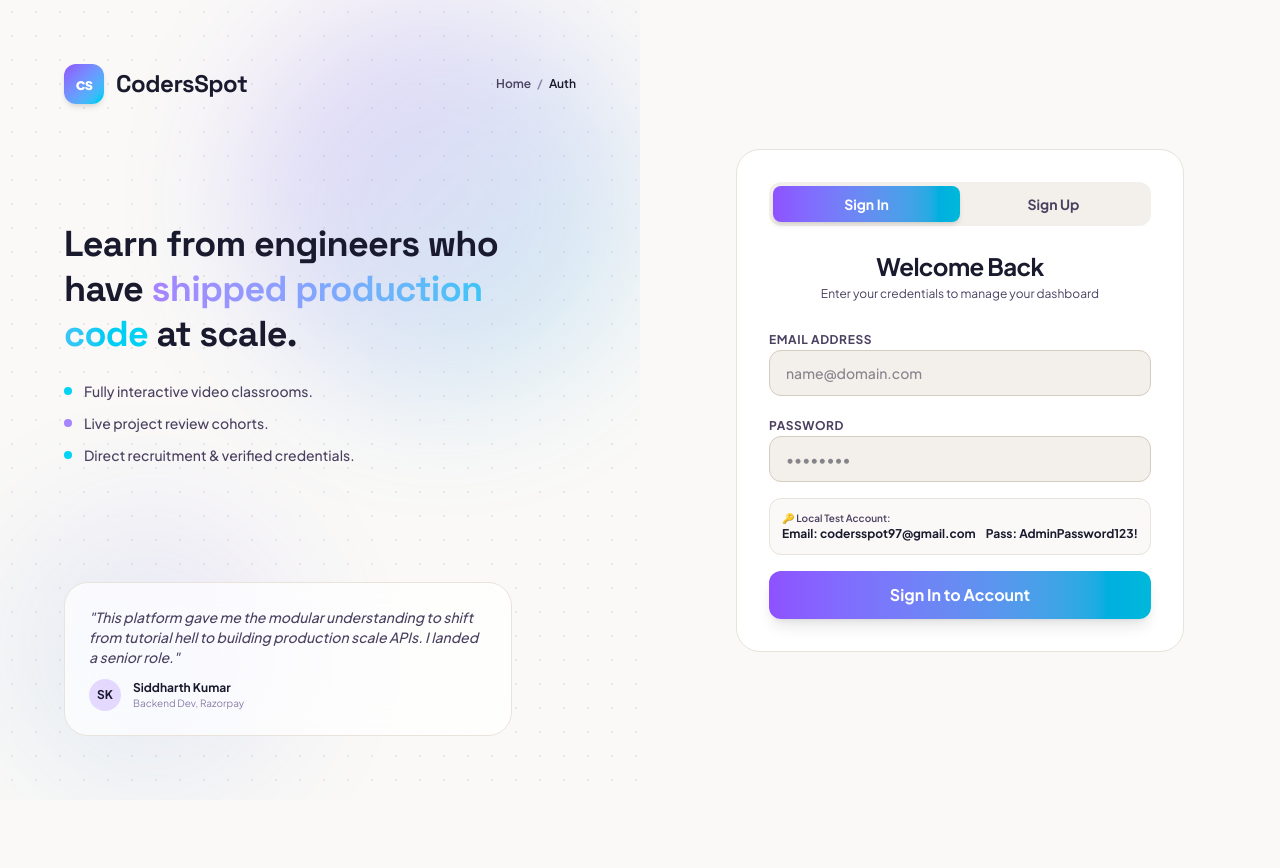
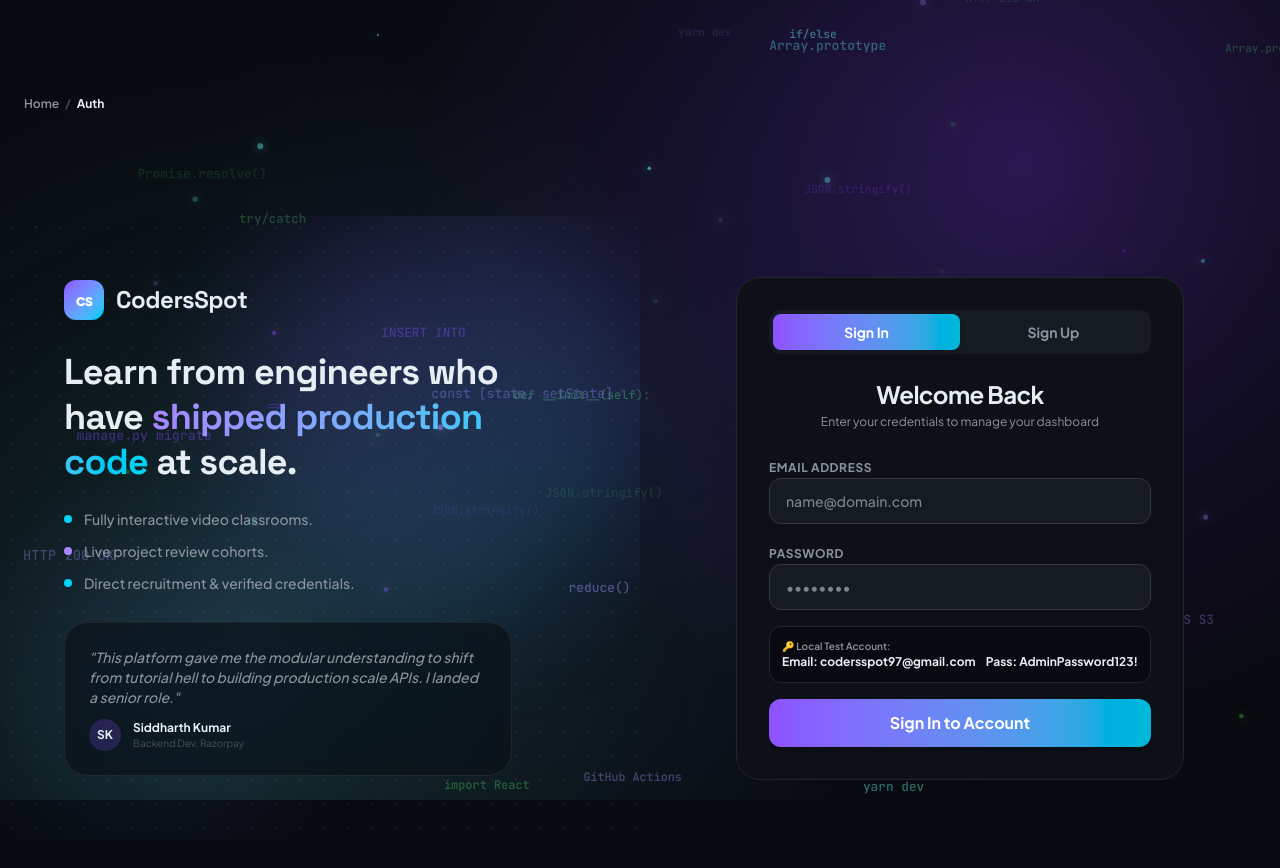
Before and after one commit to Sanskar-25may/codersspot, a React (Vite) app in the folder frontend/: page /auth in a window 1280 px wide. Shown: the top 868 px of the page. Before the commit the page ends 800 px from the top, so only its background shows below. Built offline with nearby package versions, Linux system fonts and the light colour scheme; no server answers.

Commit message:
style: remove solid white background on AuthPage and OnboardingPage to float dynamic particle animations behind the form cards

```diff
--- a/frontend/src/App.tsx
+++ b/frontend/src/App.tsx
@@ -1,4 +1,4 @@
-import { BrowserRouter, Routes, Route, Navigate, useLocation } from 'react-router-dom';
+import { BrowserRouter, Routes, Route, Navigate } from 'react-router-dom';
 import { AuthProvider, useAuth } from './context/AuthContext';
 import ProtectedRoute from './components/ProtectedRoute';
 import Navbar from './components/Navbar';
@@ -57,16 +57,13 @@ function DashboardRouter() {
 }
 
 function AppRoutes() {
-  const location = useLocation();
-  const isAuthPage = location.pathname === '/auth';
-
   return (
-    <div className={isAuthPage ? "h-screen w-screen overflow-hidden flex flex-col relative" : "min-h-screen flex flex-col"} style={{ background: 'transparent' }}>
-      {!isAuthPage && <DynamicBackground />}
-      {!isAuthPage && <Navbar />}
+    <div className="min-h-screen flex flex-col" style={{ background: 'transparent' }}>
+      <DynamicBackground />
+      <Navbar />
 
       <main className="flex-grow flex flex-col">
-        {!isAuthPage && <Breadcrumb />}
+        <Breadcrumb />
         <Routes>
           {/* Public Pages */}
           <Route path="/" element={<LandingPage />} />
@@ -210,7 +207,7 @@ function AppRoutes() {
         </Routes>
       </main>
 
-      {!isAuthPage && <Footer />}
+      <Footer />
     </div>
   );
 }
--- a/frontend/src/pages/auth/AuthPage.tsx
+++ b/frontend/src/pages/auth/AuthPage.tsx
@@ -1,5 +1,5 @@
 import React, { useState } from 'react';
-import { useNavigate, useLocation, Link } from 'react-router-dom';
+import { useNavigate, useLocation } from 'react-router-dom';
 import { useAuth } from '../../context/AuthContext';
 
 export default function AuthPage() {
@@ -85,7 +85,7 @@ export default function AuthPage() {
   };
 
   return (
-    <div className="min-h-screen flex" style={{ background: 'var(--bg-base)', color: 'var(--text-primary)' }}>
+    <div className="min-h-screen flex pt-24 pb-20" style={{ background: 'transparent', color: 'var(--text-primary)' }}>
 
       {/* LEFT SPLIT-PANE: Branding (Hidden on Mobile) */}
       <div className="hidden lg:flex lg:w-1/2 relative flex-col justify-between p-16 overflow-hidden">
@@ -94,20 +94,12 @@ export default function AuthPage() {
         <div className="absolute top-0 right-0 w-[400px] h-[400px] rounded-full blur-3xl opacity-20 bg-gradient-to-br from-violet-600 to-cyan-500"></div>
         <div className="absolute bottom-0 left-0 w-[300px] h-[300px] rounded-full blur-3xl opacity-10 bg-gradient-to-tr from-cyan-600 to-violet-500"></div>
 
-        {/* Branding Logo & Breadcrumb */}
-        <div className="flex items-center justify-between relative z-10 w-full">
-          <div className="flex items-center gap-3">
-            <div className="w-10 h-10 rounded-xl bg-gradient-to-br from-violet-500 to-cyan-400 flex items-center justify-center font-black text-white text-base tracking-tighter shadow-md">
-              cs
-            </div>
-            <span className="font-bold text-2xl tracking-tight heading-font">CodersSpot</span>
+        {/* Branding Logo */}
+        <div className="flex items-center gap-3 relative z-10">
+          <div className="w-10 h-10 rounded-xl bg-gradient-to-br from-violet-500 to-cyan-400 flex items-center justify-center font-black text-white text-base tracking-tighter shadow-md">
+            cs
           </div>
-
-          <div className="flex items-center gap-1.5 text-xs font-semibold select-none" style={{ color: 'var(--text-tertiary)' }}>
-            <Link to="/" className="hover:text-violet-500 transition-colors" style={{ color: 'var(--text-secondary)' }}>Home</Link>
-            <span>/</span>
-            <span style={{ color: 'var(--text-primary)' }}>Auth</span>
-          </div>
+          <span className="font-bold text-2xl tracking-tight heading-font">CodersSpot</span>
         </div>
 
         {/* Shimmer Promo Message */}
--- a/frontend/src/pages/onboarding/OnboardingPage.tsx
+++ b/frontend/src/pages/onboarding/OnboardingPage.tsx
@@ -137,8 +137,10 @@ export default function OnboardingPage() {
   };
 
   return (
-    <div className="min-h-screen flex items-center justify-center p-6 pt-24 pb-20" style={{ background: 'var(--bg-base)', color: 'var(--text-primary)' }}>
-      <div className="w-full max-w-2xl p-8 rounded-3xl glass flex flex-col space-y-6">
+    <div className="min-h-screen flex items-center justify-center p-6 pt-24 pb-20" style={{ background: 'transparent', color: 'var(--text-primary)' }}>
+      <div className="w-full max-w-2xl p-8 rounded-3xl border flex flex-col space-y-6"
+        style={{ background: 'var(--bg-card)', borderColor: 'var(--border-soft)' }}
+      >
 
         {/* Progress Bar & Header */}
         <div className="space-y-4">
```
